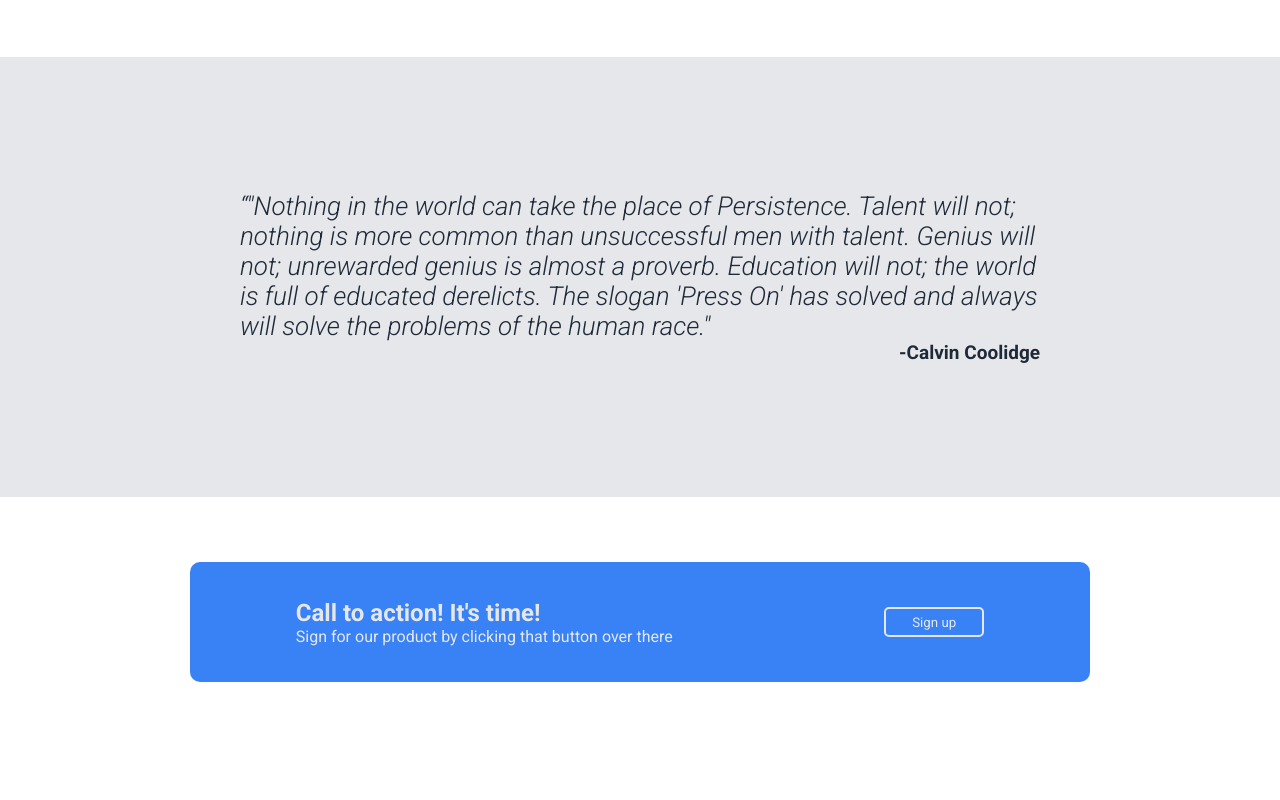
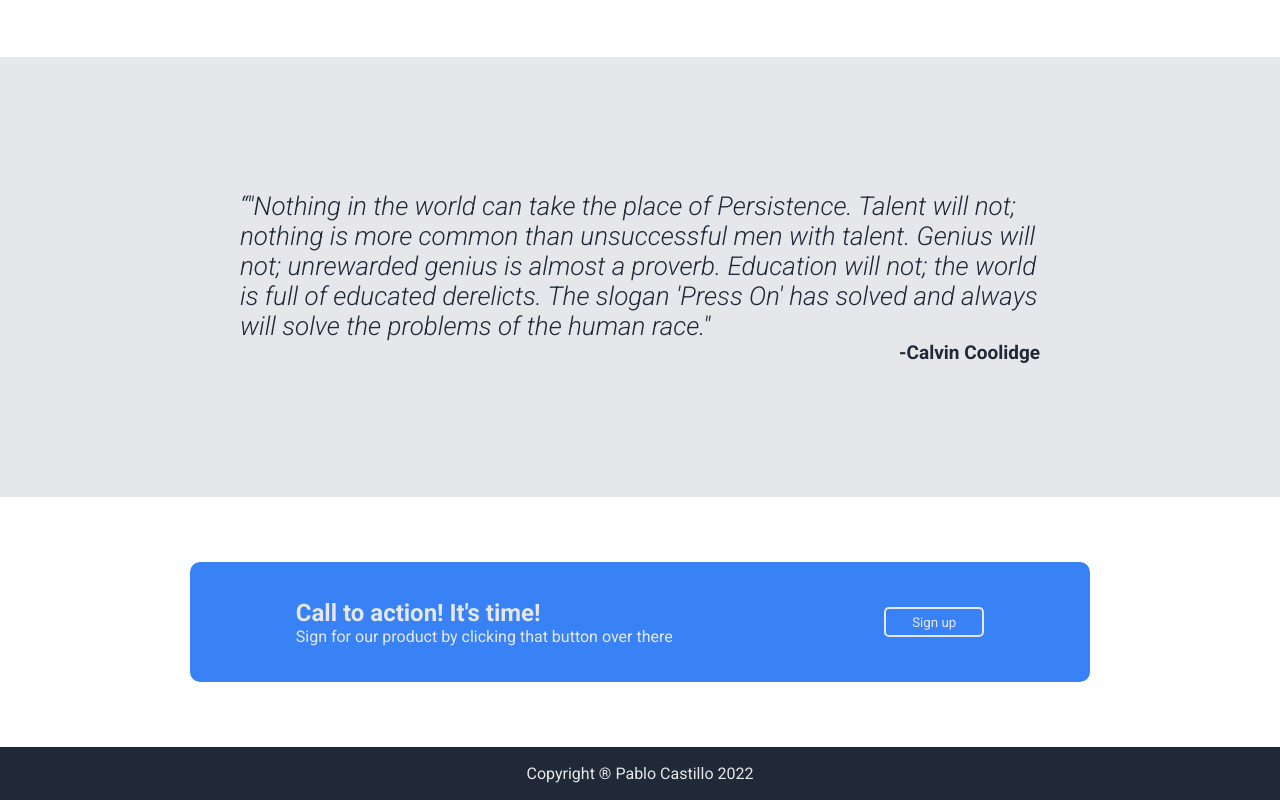
Before and after one commit to McArthur11/Landing-Page-Odin, a plain HTML site: page index.html in a window 1280 px wide. Shown: the part 941-1741 px from the top of the page. Before the commit the page ends 1688 px from the top, so only its background shows below. Drawn offline with Linux system fonts and the light colour scheme.

Commit message:
Footer Done, All Finished

```diff
--- a/index.html
+++ b/index.html
@@ -66,6 +66,8 @@
             <button class="signbutton">Sign up</button>
         </div>
     </div>
-    <div class="footer"></div>
+    <div class="footer">
+        <div class="footext">Copyright ® Pablo Castillo 2022</div>
+    </div>
 </body>
 </html>
--- a/main.css
+++ b/main.css
@@ -184,3 +184,16 @@ h1 {
     justify-content: center;
     /* margin-left: 0px; */
 }
+
+.footer {
+    display: flex;
+    background-color: #1f2937;
+    height: 53px;
+    justify-content: center;
+    align-items: center;
+}
+
+.footext {
+    display: flex;
+    color: #e5e7eb;
+}
```
